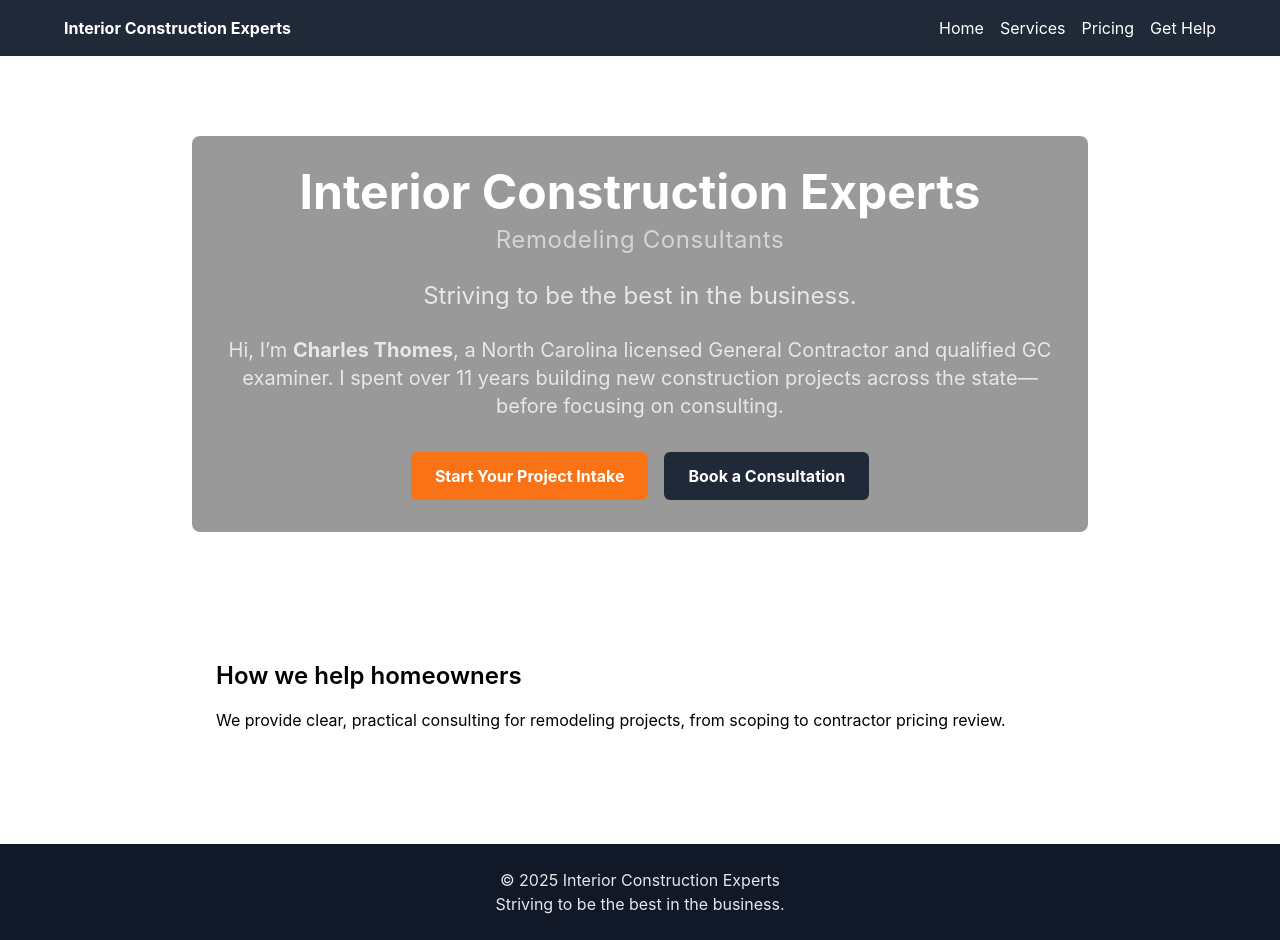
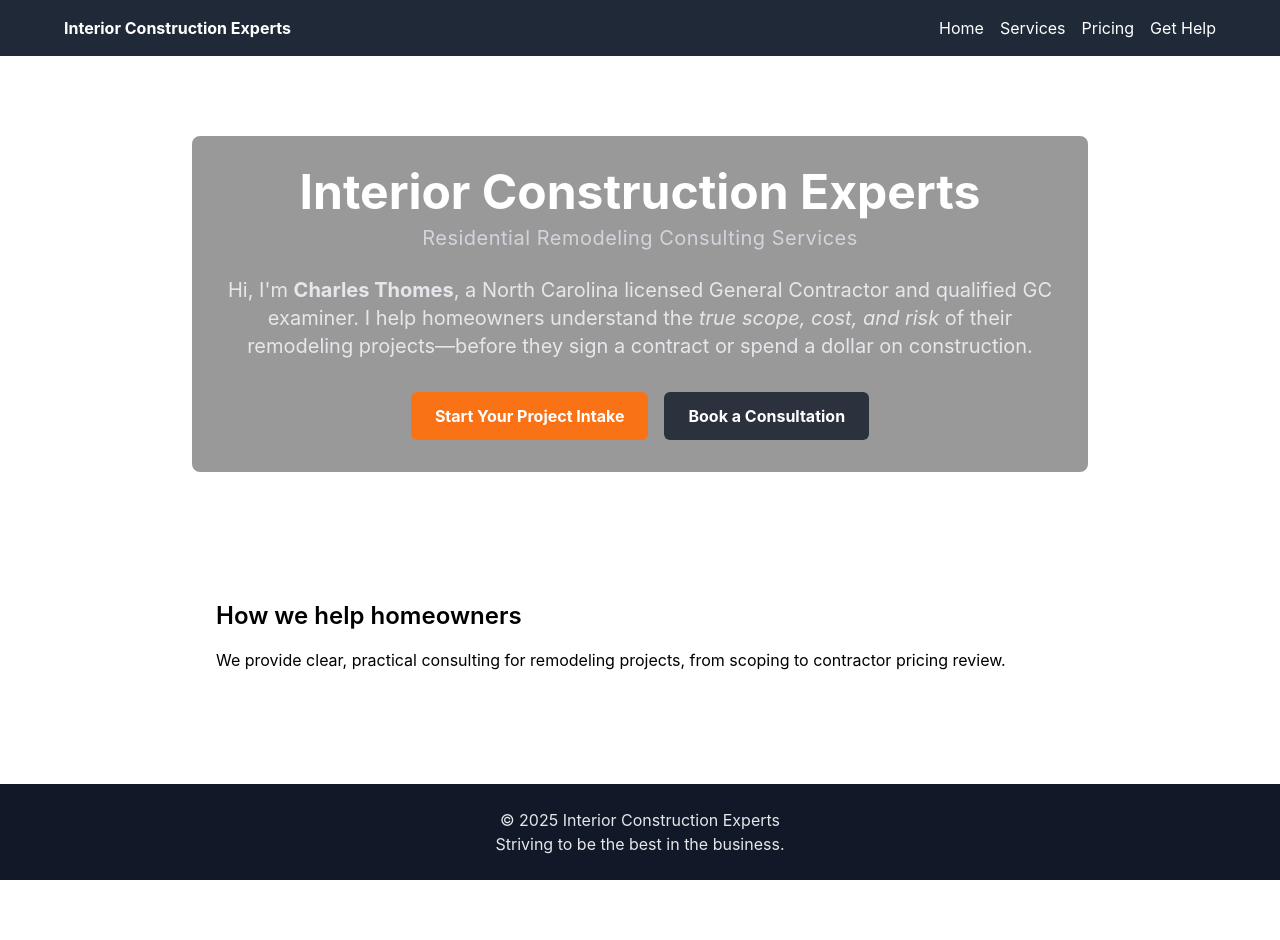
Before and after one commit to cbtech0357-ux/interior-construction-experts-nextjs, a Next.js app in the folder interior-construction-experts-nextjs/: page / in a window 1280 px wide. After the commit the page ends 880 px from the top, so only its background shows below. Built offline with nearby package versions, Linux system fonts and the light colour scheme.

Commit message:
Refactor HeroSection component for clarity and style
edited hero section

```diff
--- a/interior-construction-experts-nextjs/components/HeroSection.js
+++ b/interior-construction-experts-nextjs/components/HeroSection.js
@@ -1,42 +1,42 @@
 export default function HeroSection() {
   return (
-    <section className="hero relative bg-cover bg-center py-20" style={{backgroundImage: "url('/images/hero-bg-construction.jpg')"}}>
+    <section
+      className="hero relative bg-cover bg-center py-20"
+      style={{ backgroundImage: "url('/images/hero-bg-construction.jpg')" }}
+    >
       <div className="bg-black/40 p-8 rounded-lg max-w-4xl mx-auto text-center">
-
-        {/* Main Title */}
+        {/* Main title */}
         <h1 className="text-4xl sm:text-5xl font-bold text-white mb-2">
           Interior Construction Experts
         </h1>
 
-        {/* New Subtitle */}
-        <h2 className="text-xl sm:text-2xl text-gray-300 mb-6 tracking-wide">
-          Remodeling Consultants
-        </h2>
-
-        {/* Existing Tagline */}
-        <p className="text-xl sm:text-2xl text-gray-200 mb-6">
-          Striving to be the best in the business.
+        {/* Smaller, softer subtitle (Option A) */}
+        <p className="text-lg sm:text-xl text-gray-300 mb-6 tracking-wide">
+          Residential Remodeling Consulting Services
         </p>
 
-        {/* Existing Intro Paragraph */}
+        {/* Intro paragraph – clearly consulting (no hands-on construction) */}
         <p className="text-lg sm:text-xl text-gray-200 mb-8 leading-relaxed">
-          Hi, I’m <strong>Charles Thomes</strong>, a North Carolina licensed General Contractor and qualified GC examiner.
-          I spent over 11 years building new construction projects across the state—before focusing on consulting.
+          Hi, I&apos;m <strong>Charles Thomes</strong>, a North Carolina licensed
+          General Contractor and qualified GC examiner. I help homeowners
+          understand the <em>true scope, cost, and risk</em> of their remodeling
+          projects—before they sign a contract or spend a dollar on construction.
         </p>
 
-        {/* Buttons */}
         <div className="flex flex-col sm:flex-row justify-center gap-4">
-          <a href="/meta-landing"
-             className="bg-orange-500 hover:bg-orange-600 text-white font-bold py-3 px-6 rounded-md">
+          <a
+            href="/meta-landing"
+            className="bg-orange-500 hover:bg-orange-600 text-white font-bold py-3 px-6 rounded-md transition"
+          >
             Start Your Project Intake
           </a>
-
-          <a href="/pricing"
-             className="bg-gray-800 hover:bg-gray-900 text-white font-bold py-3 px-6 rounded-md">
+          <a
+            href="/pricing"
+            className="bg-gray-900/80 hover:bg-gray-900 text-white font-bold py-3 px-6 rounded-md transition"
+          >
             Book a Consultation
           </a>
         </div>
-
       </div>
     </section>
   );
```
